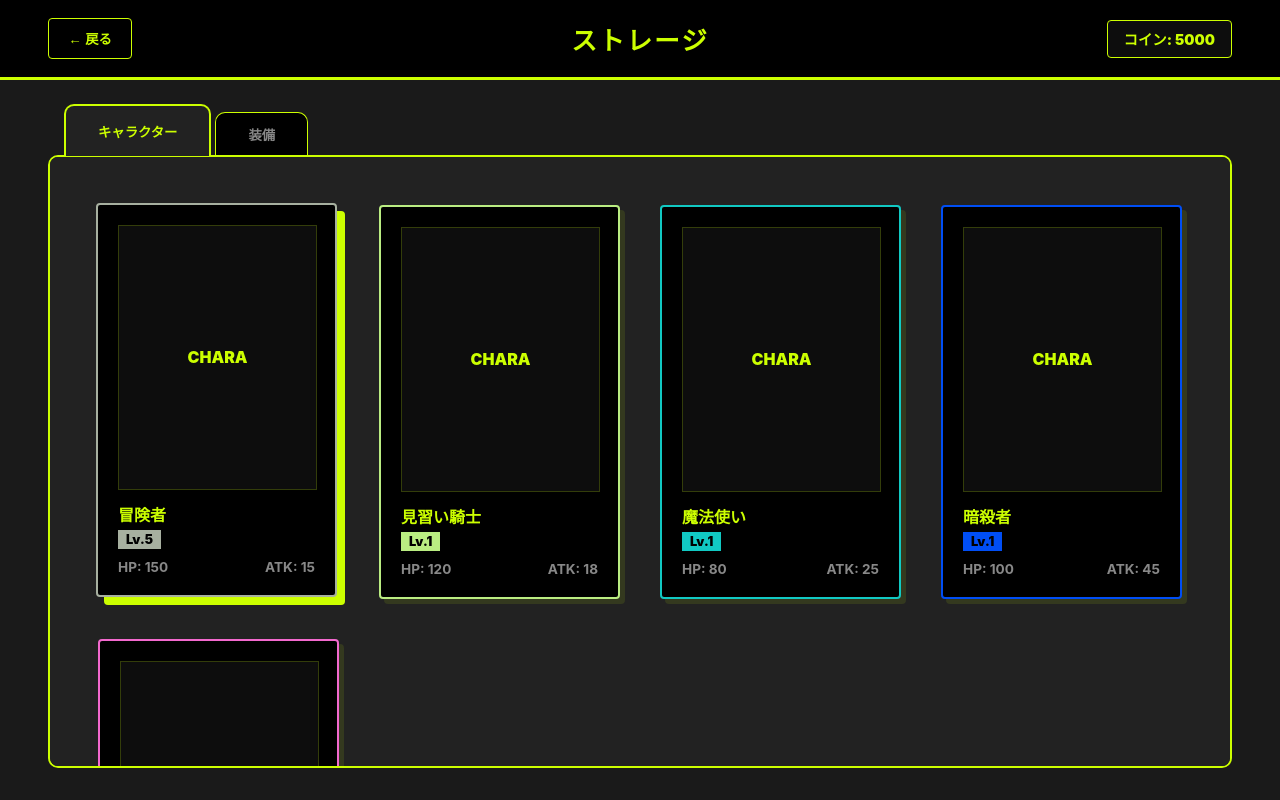
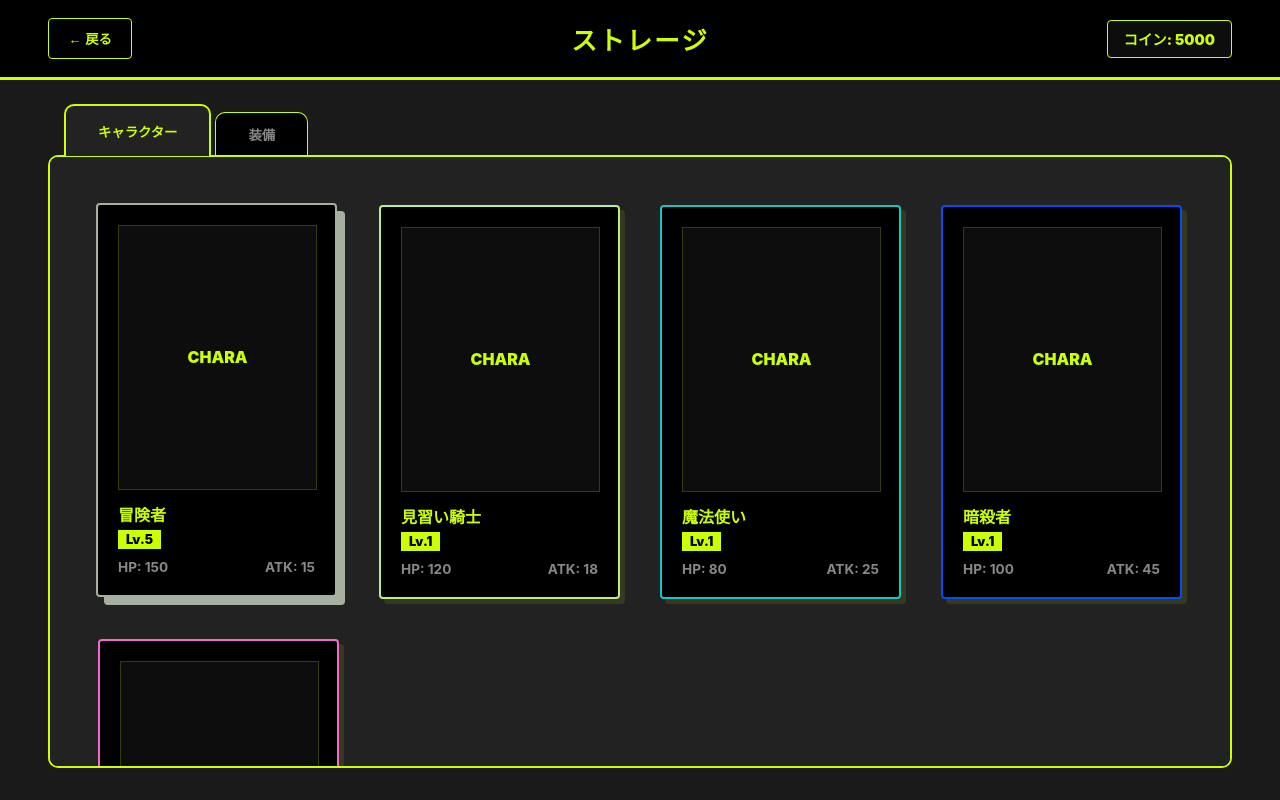
Before and after one commit to shii-park/friends_frontend, a React (Vite) app: page /storage in a window 1280 px wide. In both pictures the pointer is over the element 218 px from the left and 401 px from the top of the page. Built offline with nearby package versions, Linux system fonts and the light colour scheme.

Commit message:
Fix: カードホバー時の背景変更を廃止し、重なって見える影（box-shadow）の色をレアリティカラーに変更しました。

```diff
--- a/src/App.css
+++ b/src/App.css
@@ -284,7 +284,7 @@ body {
 }
 
 .storage-card:hover {
-  box-shadow: 8px 8px 0px var(--primary) !important;
+  box-shadow: 8px 8px 0px var(--rarity-color) !important;
   transform: translate(-2px, -2px);
 }
 
@@ -300,7 +300,7 @@ body {
 }
 
 .card-level {
-  background: var(--rarity-color, var(--primary)); /* Use rarity color */
+  background: var(--primary);
   color: #000;
   padding: 2px 8px;
   font-weight: 900;
```
